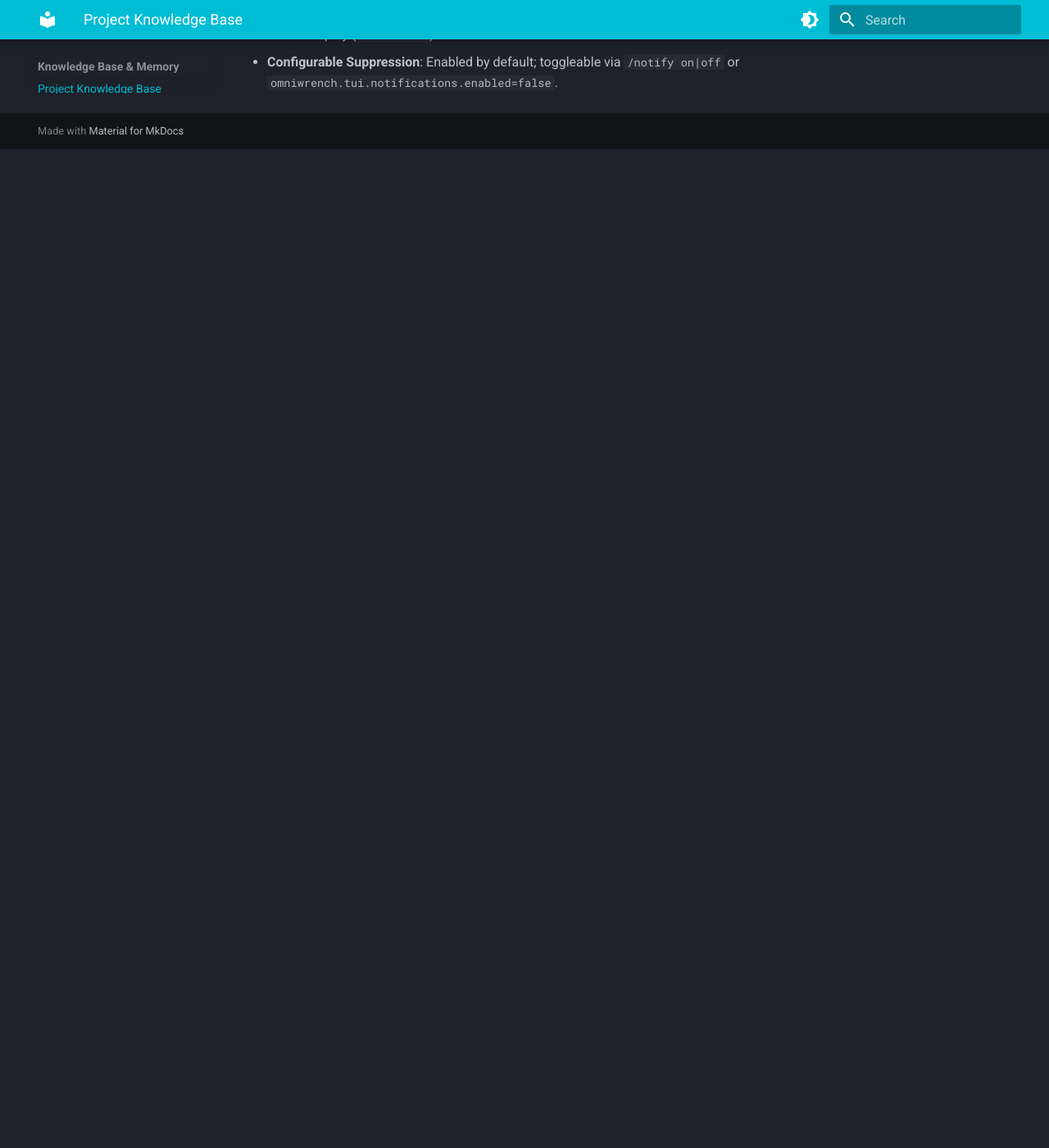
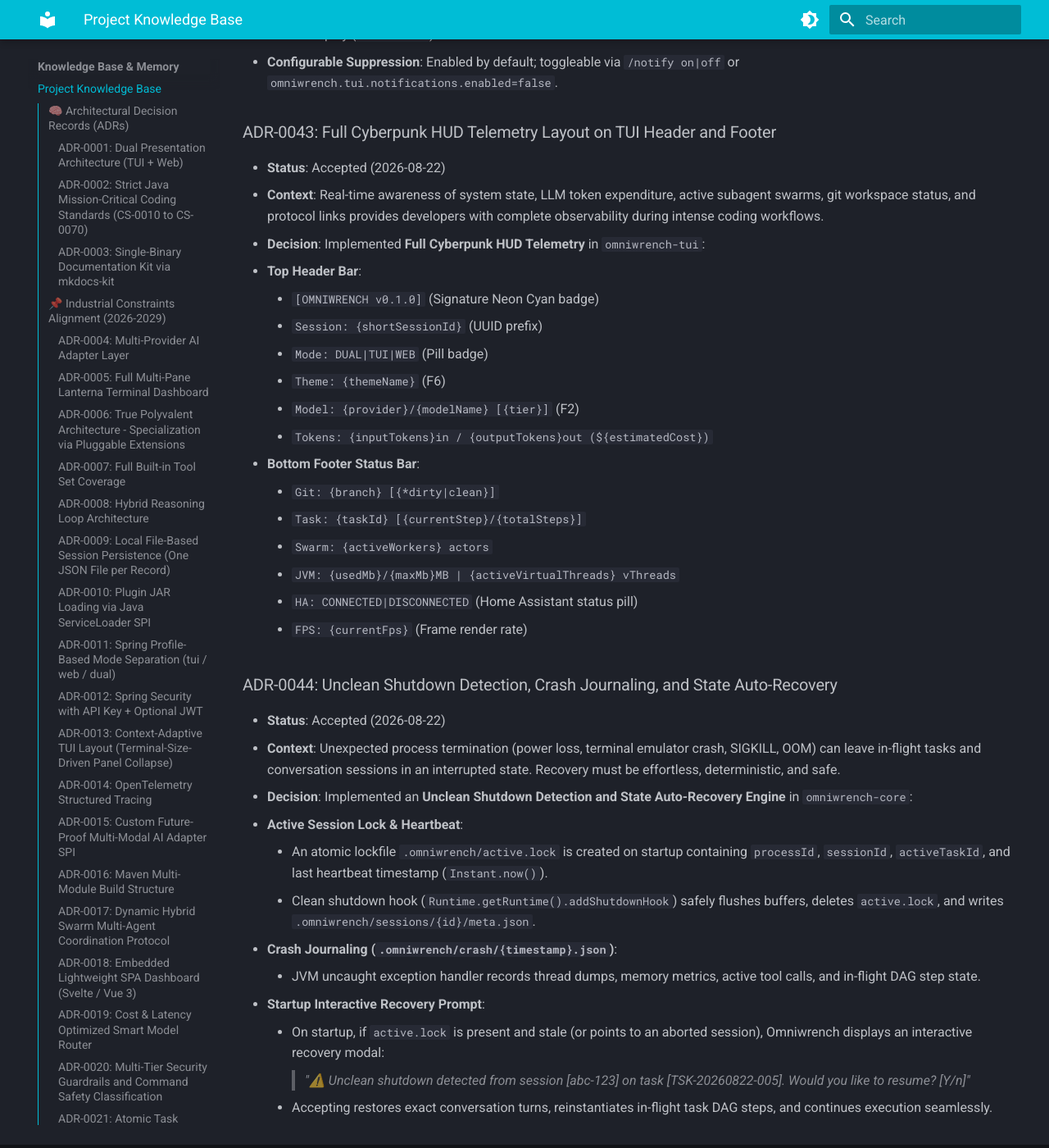
Before and after one commit to mlecabellec/omniwrench, an MkDocs documentation site: the page built from doc/docs/knowledge/knowledge_base.md, in a window 1280 px wide and 1400 px high, scrolled down 20598 px. Shown: the whole window at 82% size. Built offline with MkDocs 1.6.1 and Material for MkDocs 9.7.7, drawn with Linux system fonts in a browser that asks for light colours; before the commit the page ends 20780 px from its top, so only the background shows below that.

Commit message:
docs: add ADR-0043 and ADR-0044, Cyberpunk HUD telemetry and state auto-recovery [WIP]
- Added ADR-0043: Full Cyberpunk HUD Telemetry Layout on TUI Header and Footer
- Added ADR-0044: Unclean Shutdown Detection, Crash Journaling, and State Auto-Recovery
- Synchronized requirements register with REQ-00084 and REQ-00085
- Synchronized features register with FR-00040 and FR-00041
- Verified clean build and full test execution pass (7/7 tests passing, doc site built)

```diff
--- a/doc/docs/features/features_index.md
+++ b/doc/docs/features/features_index.md
@@ -55,3 +55,5 @@ Comprehensive catalog of user-facing and engine-level functional capabilities pr
 - **`FR-00037` Autonomous Local Air-Gapped Mode**: 100% offline operation (`--offline`) with zero network egress and local LLM routing (`ADR-0040`).
 - **`FR-00038` Dynamic Plugin Manager with Hot Reloading**: Install, remove, and hot-reload plugins via `/plugin` without process restarts (`ADR-0041`).
 - **`FR-00039` Multi-Channel Notification Mesh**: Terminal OSC 777 desktop notifications, ANSI bell, and Home Assistant push alerts (`ADR-0042`).
+- **`FR-00040` Full Cyberpunk HUD Telemetry**: Top header and bottom footer widgets displaying real-time session, model, token, git, swarm, and JVM telemetry (`ADR-0043`).
+- **`FR-00041` Unclean Shutdown Auto-Recovery**: Automatic crash detection with interactive `/recover` prompt restoring exact conversation turns and in-flight tasks (`ADR-0044`).
--- a/doc/docs/knowledge/knowledge_base.md
+++ b/doc/docs/knowledge/knowledge_base.md
@@ -477,3 +477,36 @@ This document stores persistent project knowledge, architectural decisions, and
   - **3. Home Assistant Push Notification**: When configured, dispatches `notify.notify` service calls over the `HomeAssistantTool` protocol bridge to send actionable push notifications to mobile companion apps.
   - **4. Subtle Cyberpunk Audio Chimes**: Configurable subtle synthesizer chimes on task completion (`/notify.wav`) and clearance modal display (`/alert.wav`).
   - **Configurable Suppression**: Enabled by default; toggleable via `/notify on|off` or `omniwrench.tui.notifications.enabled=false`.
+
+### ADR-0043: Full Cyberpunk HUD Telemetry Layout on TUI Header and Footer
+- **Status**: Accepted (2026-08-22)
+- **Context**: Real-time awareness of system state, LLM token expenditure, active subagent swarms, git workspace status, and protocol links provides developers with complete observability during intense coding workflows.
+- **Decision**: Implemented **Full Cyberpunk HUD Telemetry** in `omniwrench-tui`:
+  - **Top Header Bar**:
+    * `[OMNIWRENCH v0.1.0]` (Signature Neon Cyan badge)
+    * `Session: {shortSessionId}` (UUID prefix)
+    * `Mode: DUAL|TUI|WEB` (Pill badge)
+    * `Theme: {themeName}` (F6)
+    * `Model: {provider}/{modelName} [{tier}]` (F2)
+    * `Tokens: {inputTokens}in / {outputTokens}out (${estimatedCost})`
+  - **Bottom Footer Status Bar**:
+    * `Git: {branch} [{*dirty|clean}]`
+    * `Task: {taskId} [{currentStep}/{totalSteps}]`
+    * `Swarm: {activeWorkers} actors`
+    * `JVM: {usedMb}/{maxMb}MB | {activeVirtualThreads} vThreads`
+    * `HA: CONNECTED|DISCONNECTED` (Home Assistant status pill)
+    * `FPS: {currentFps}` (Frame render rate)
+
+### ADR-0044: Unclean Shutdown Detection, Crash Journaling, and State Auto-Recovery
+- **Status**: Accepted (2026-08-22)
+- **Context**: Unexpected process termination (power loss, terminal emulator crash, SIGKILL, OOM) can leave in-flight tasks and conversation sessions in an interrupted state. Recovery must be effortless, deterministic, and safe.
+- **Decision**: Implemented an **Unclean Shutdown Detection and State Auto-Recovery Engine** in `omniwrench-core`:
+  - **Active Session Lock & Heartbeat**:
+    * An atomic lockfile `.omniwrench/active.lock` is created on startup containing `processId`, `sessionId`, `activeTaskId`, and last heartbeat timestamp (`Instant.now()`).
+    * Clean shutdown hook (`Runtime.getRuntime().addShutdownHook`) safely flushes buffers, deletes `active.lock`, and writes `.omniwrench/sessions/{id}/meta.json`.
+  - **Crash Journaling (`.omniwrench/crash/{timestamp}.json`)**:
+    * JVM uncaught exception handler records thread dumps, memory metrics, active tool calls, and in-flight DAG step state.
+  - **Startup Interactive Recovery Prompt**:
+    * On startup, if `active.lock` is present and stale (or points to an aborted session), Omniwrench displays an interactive recovery modal:
+      > *"⚠️ Unclean shutdown detected from session [abc-123] on task [TSK-20260822-005]. Would you like to resume? [Y/n]"*
+    * Accepting restores exact conversation turns, reinstantiates in-flight task DAG steps, and continues execution seamlessly.
```
Also changed, not shown: doc/docs/requirements/requirements_index.md (+2 -0 lines).
